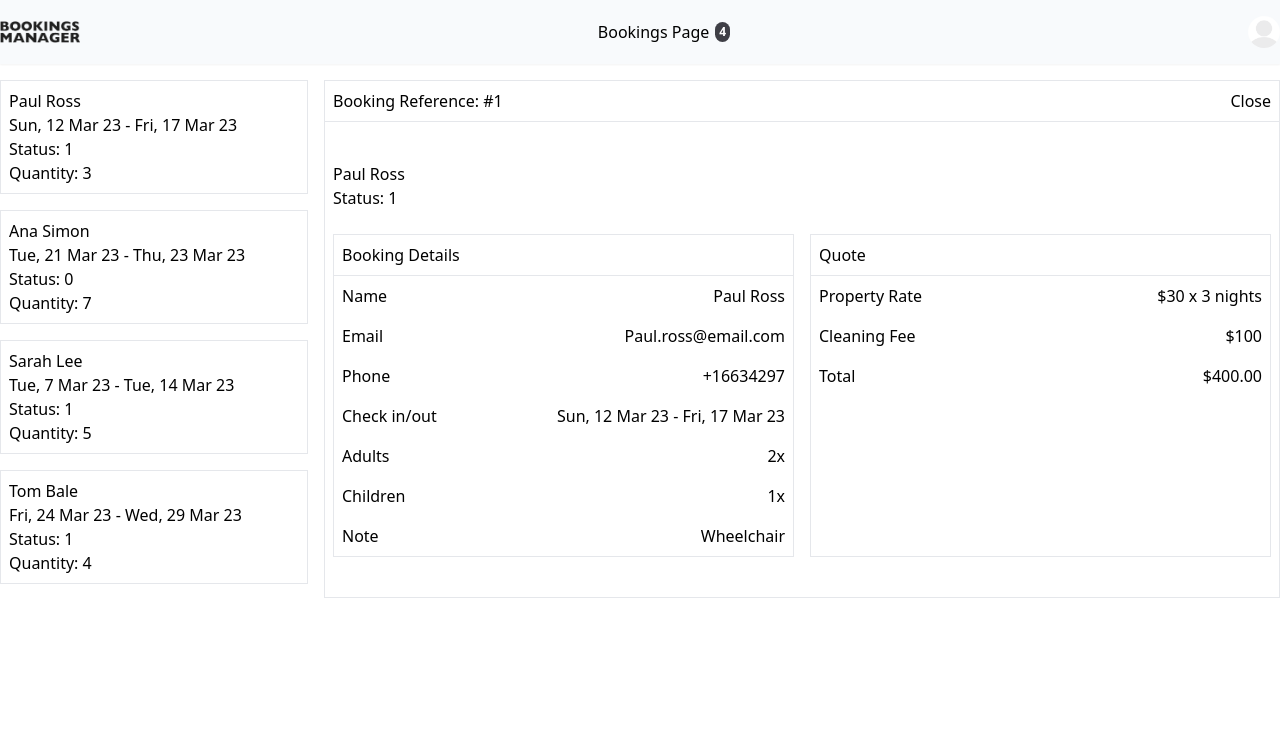
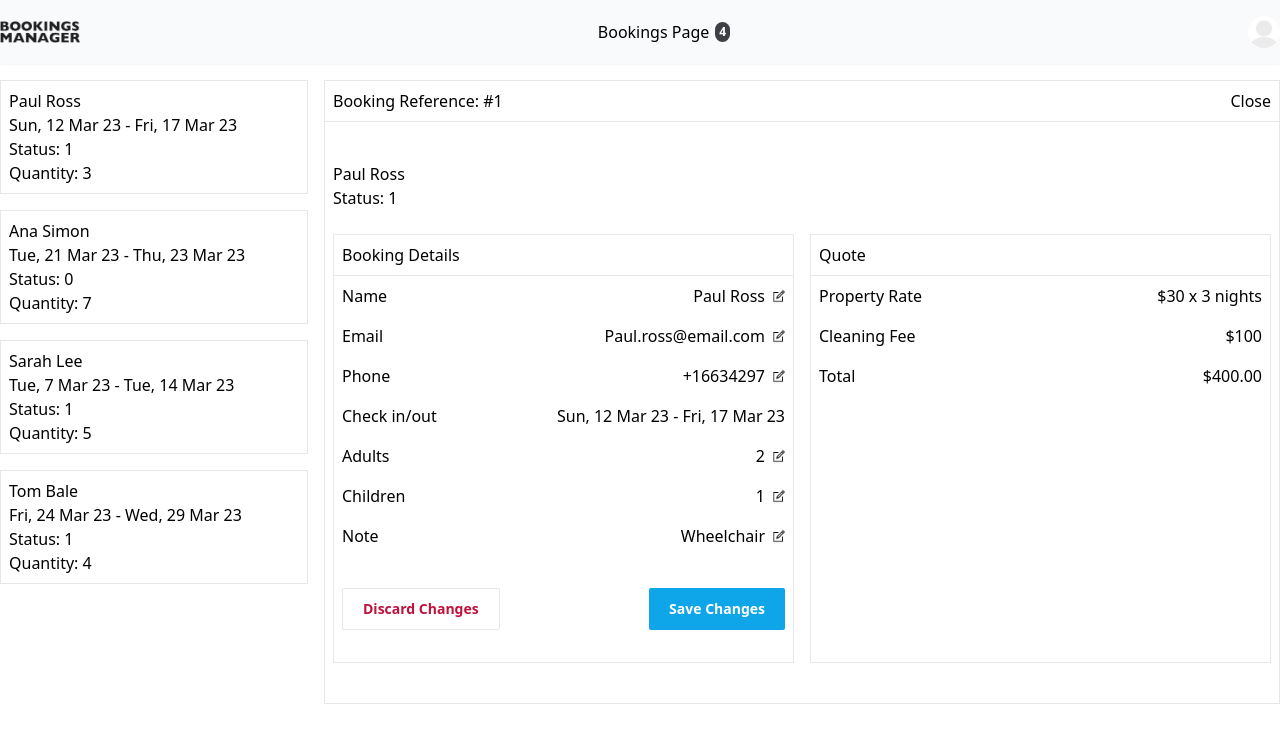
Before and after one commit to iorrah/bookings-manager, a React (Vite) app: page / in a window 1280 px wide. Both pictures are taken after a click on the button 154 px from the left and 137 px from the top of the page. Shown: the top 742 px of the page. Built offline with nearby package versions, Linux system fonts and the light colour scheme.

Commit message:
Create booking editor fields

```diff
--- /dev/null
+++ b/src/pages/BookingsPage/BookingDetails/BookingEditor/BookingForm/BookingField/index.tsx
@@ -0,0 +1,54 @@
+import { FC, useEffect, useState } from "react";
+
+import Pen from "./pen.svg";
+
+type BookingField = FC<{
+  id: number;
+  title: string;
+  field: string;
+  value: string;
+  required?: boolean;
+  onChange: (event: React.ChangeEvent<HTMLInputElement>) => void;
+  type?: "number" | "text";
+}>;
+
+export const BookingField: BookingField = ({
+  id,
+  title,
+  field,
+  value,
+  required,
+  onChange,
+  type
+}) => {
+  const [editing, setEditing] = useState(false);
+
+  const handleClick = () => setEditing(true);
+
+  useEffect(() => {
+    setEditing(false);
+  }, [id]);
+
+  return (
+    <div className="flex justify-between p-2">
+      <p>{title}</p>
+
+      {editing ? (
+        <input
+          type={type || "text"}
+          name={field}
+          value={value}
+          className="text-right border"
+          onChange={onChange}
+          autoFocus
+          required={required}
+        />
+      ) : (
+        <p className="flex cursor-pointer" onClick={handleClick}>
+          <label className="mr-2 block cursor-pointer">{value}</label>
+          <img src={Pen} alt="Pen Icon" className="w-3" />
+        </p>
+      )}
+    </div>
+  );
+};
--- a/src/pages/BookingsPage/BookingDetails/BookingEditor/BookingForm/index.tsx
+++ b/src/pages/BookingsPage/BookingDetails/BookingEditor/BookingForm/index.tsx
@@ -1,50 +1,101 @@
 import { FC } from "react";
+
 import { Booking } from "../../../../../types";
 import { fullDate } from "../../../../../utils/date";
 
-type BookingForm = FC<{ booking: Booking }>;
+import { BookingField } from "./BookingField";
 
-export const BookingForm: BookingForm = ({ booking }) => {
+type BookingForm = FC<{
+  editorBooking: Booking;
+  onChange: (event: React.ChangeEvent<HTMLInputElement>) => void;
+  onSubmit: (event: React.ChangeEvent<HTMLFormElement>) => void;
+}>;
+
+export const BookingForm: BookingForm = ({
+  editorBooking,
+  onChange,
+  onSubmit
+}) => {
   return (
-    <>
+    <form onSubmit={onSubmit}>
       <div className="border-b p-2">Booking Details</div>
 
-      <div className="flex justify-between p-2">
-        <p>Name</p>
-        <p>{booking.guestName}</p>
-      </div>
+      <BookingField
+        id={editorBooking.id}
+        title="Name"
+        field="guestName"
+        value={editorBooking.guestName}
+        onChange={onChange}
+        required
+      />
 
-      <div className="flex justify-between p-2">
-        <p>Email</p>
-        <p>{booking.guestEmail}</p>
-      </div>
+      <BookingField
+        id={editorBooking.id}
+        title="Email"
+        field="guestEmail"
+        value={editorBooking.guestEmail}
+        onChange={onChange}
+        required
+      />
 
-      <div className="flex justify-between p-2">
-        <p>Phone</p>
-        <p>{booking.guestPhoneNumber}</p>
-      </div>
+      <BookingField
+        id={editorBooking.id}
+        title="Phone"
+        field="guestPhoneNumber"
+        value={editorBooking.guestPhoneNumber}
+        onChange={onChange}
+        required
+      />
 
       <div className="flex justify-between p-2">
         <p>Check in/out</p>
         <p>
-          {fullDate(booking.checkIn)} - {fullDate(booking.checkOut)}
+          {fullDate(editorBooking.checkIn)} - {fullDate(editorBooking.checkOut)}
         </p>
       </div>
 
-      <div className="flex justify-between p-2">
-        <p>Adults</p>
-        <p>{booking.adultsAmount}x</p>
+      <BookingField
+        id={editorBooking.id}
+        title="Adults"
+        field="adultsAmount"
+        value={String(editorBooking.adultsAmount)}
+        onChange={onChange}
+        required
+        type="number"
+      />
+
+      <BookingField
+        id={editorBooking.id}
+        title="Children"
+        field="childrenAmount"
+        value={String(editorBooking.childrenAmount)}
+        onChange={onChange}
+        type="number"
+      />
+
+      <BookingField
+        id={editorBooking.id}
+        title="Note"
+        field="note"
+        value={editorBooking.note}
+        onChange={onChange}
+      />
+
+      <div className="flex justify-between px-2 py-8">
+        <button
+          type="submit"
+          className="bg-white px-5 py-2.5 text-sm leading-5 rounded-sm font-semibold text-rose-700 border"
+        >
+          Discard Changes
+        </button>
+
+        <button
+          type="submit"
+          className="bg-sky-500 hover:bg-sky-700 px-5 py-2.5 text-sm leading-5 rounded-sm font-semibold text-white"
+        >
+          Save Changes
+        </button>
       </div>
-
-      <div className="flex justify-between p-2">
-        <p>Children</p>
-        <p>{booking.childrenAmount}x</p>
-      </div>
-
-      <div className="flex justify-between p-2">
-        <p>Note</p>
-        <p>{booking.note}</p>
-      </div>
-    </>
+    </form>
   );
 };
--- a/src/pages/BookingsPage/BookingDetails/BookingEditor/BookingQuote/index.tsx
+++ b/src/pages/BookingsPage/BookingDetails/BookingEditor/BookingQuote/index.tsx
@@ -5,6 +5,8 @@ import { Booking } from "../../../../../types";
 type BookingQuoteType = FC<{ booking: Booking }>;
 
 export const BookingQuote: BookingQuoteType = ({ booking }) => {
+  console.log({ booking });
+
   return (
     <>
       <div className="border-b p-2">Quote</div>
--- a/src/pages/BookingsPage/BookingDetails/BookingEditor/index.tsx
+++ b/src/pages/BookingsPage/BookingDetails/BookingEditor/index.tsx
@@ -1,4 +1,4 @@
-import { FC } from "react";
+import { FC, useEffect, useState } from "react";
 
 import { Booking } from "../../../../types";
 
@@ -8,14 +8,39 @@ import { BookingQuote } from "./BookingQuote";
 type BookingEditorType = FC<{ booking: Booking }>;
 
 export const BookingEditor: BookingEditorType = ({ booking }) => {
+  const [editorBooking, setEditorBooking] = useState<Booking>(booking);
+
+  const handleChange = (event: React.ChangeEvent<HTMLInputElement>) => {
+    const { name, value } = event.target;
+
+    setEditorBooking({
+      ...editorBooking,
+      [name]: value
+    });
+  };
+
+  const handleSubmit = (event: React.ChangeEvent<HTMLFormElement>) => {
+    event.preventDefault();
+
+    console.log(event.target);
+  };
+
+  useEffect(() => {
+    setEditorBooking(booking);
+  }, [booking]);
+
   return (
     <div className="grid grid-cols-12 gap-4">
       <div className="col-span-6 border">
-        <BookingForm booking={booking} />
+        <BookingForm
+          editorBooking={editorBooking}
+          onChange={handleChange}
+          onSubmit={handleSubmit}
+        />
       </div>
 
       <div className="col-span-6 border">
-        <BookingQuote booking={booking} />
+        <BookingQuote booking={editorBooking} />
       </div>
     </div>
   );
```
Also changed, not shown: src/pages/BookingsPage/BookingDetails/BookingEditor/BookingForm/BookingField/pen.svg (added).
